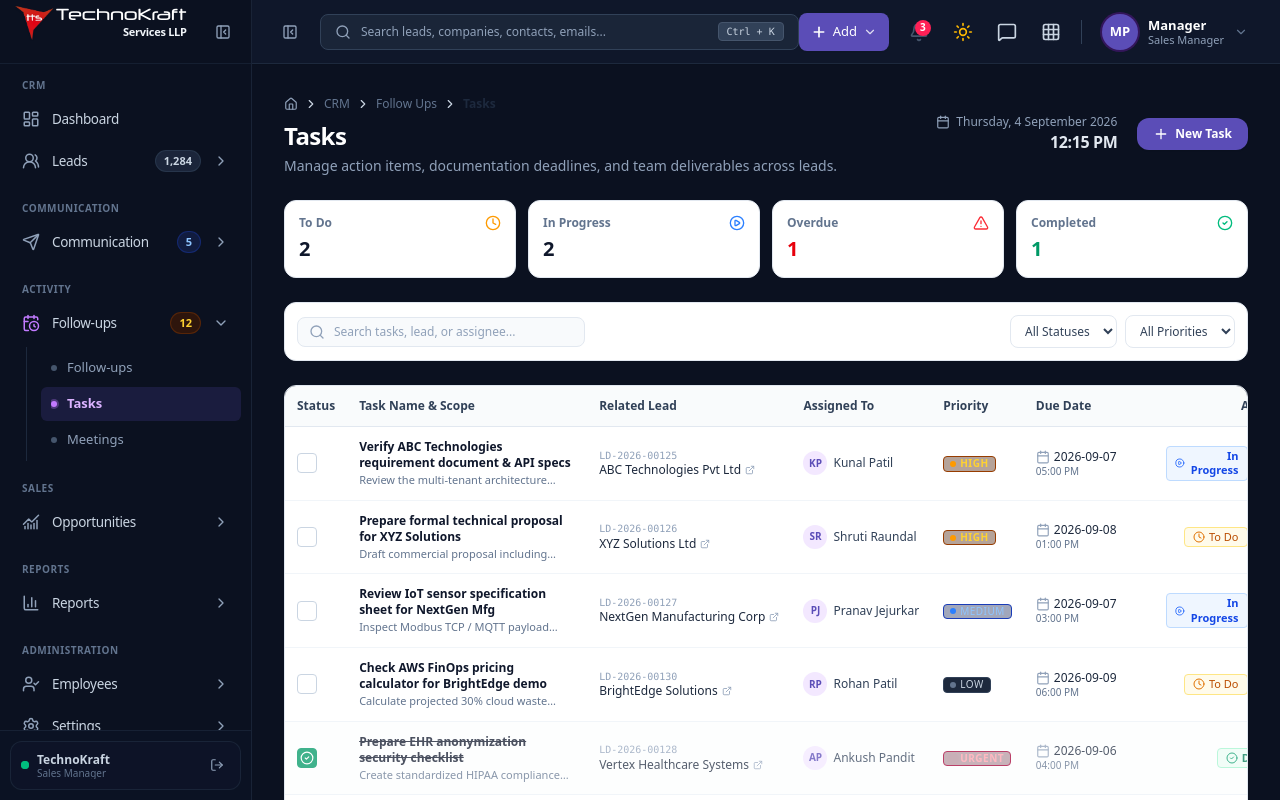
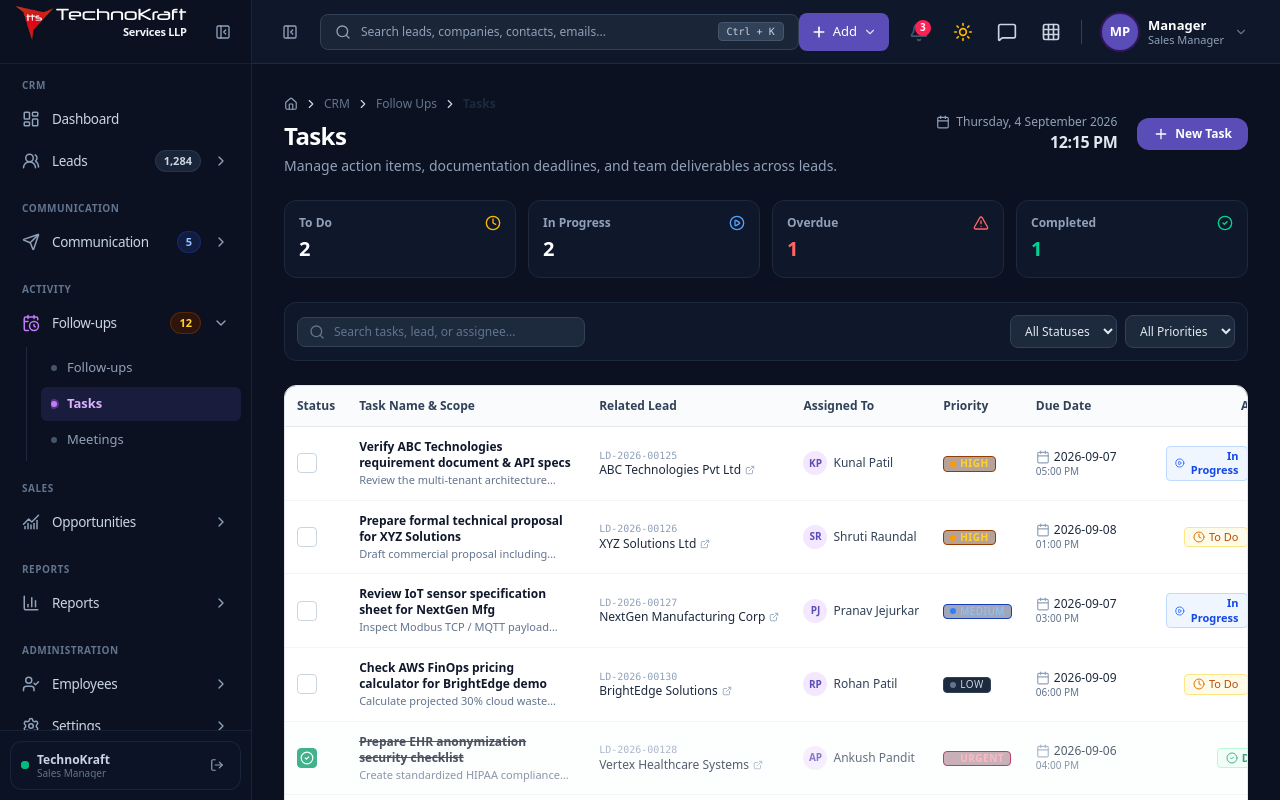
Before and after one commit to kunal96k/technokraft-crm, a React (Vite) app: page /follow-ups/tasks in a window 1280 px wide. Shown: the top 800 px of the page. Built offline with nearby package versions, Linux system fonts and the light colour scheme.

Commit message:
dark mode

```diff
--- a/src/pages/followups/TasksPage.tsx
+++ b/src/pages/followups/TasksPage.tsx
@@ -101,17 +101,17 @@ export const TasksPage: React.FC = () => {
         <button
           type="button"
           onClick={() => setStatusFilter(statusFilter === 'TODO' ? 'ALL' : 'TODO')}
-          className={`p-3.5 rounded-xl border text-left transition-all ${
+          className={`p-3.5 rounded-xl border text-left transition-all cursor-pointer ${
             statusFilter === 'TODO'
-              ? 'bg-amber-50/80 border-amber-300 ring-2 ring-amber-400/20'
-              : 'bg-white border-slate-200 hover:border-slate-300 shadow-2xs'
+              ? 'bg-amber-50/80 dark:bg-amber-950/40 border-amber-300 dark:border-amber-700/80 ring-2 ring-amber-400/20'
+              : 'bg-white dark:bg-slate-900 border-slate-200 dark:border-slate-800 hover:border-slate-300 dark:hover:border-slate-700 shadow-2xs'
           }`}
         >
           <div className="flex items-center justify-between">
-            <span className="text-xs font-semibold text-slate-500">To Do</span>
-            <Clock className="w-4 h-4 text-amber-500" />
+            <span className="text-xs font-semibold text-slate-500 dark:text-slate-400">To Do</span>
+            <Clock className="w-4 h-4 text-amber-500 dark:text-amber-400" />
           </div>
-          <div className="text-xl font-bold text-slate-900 mt-1">{todoCount}</div>
+          <div className="text-xl font-bold text-slate-900 dark:text-white mt-1">{todoCount}</div>
         </button>
 
         <button
@@ -119,17 +119,17 @@ export const TasksPage: React.FC = () => {
           onClick={() =>
             setStatusFilter(statusFilter === 'IN_PROGRESS' ? 'ALL' : 'IN_PROGRESS')
           }
-          className={`p-3.5 rounded-xl border text-left transition-all ${
+          className={`p-3.5 rounded-xl border text-left transition-all cursor-pointer ${
             statusFilter === 'IN_PROGRESS'
-              ? 'bg-blue-50/80 border-blue-300 ring-2 ring-blue-400/20'
-              : 'bg-white border-slate-200 hover:border-slate-300 shadow-2xs'
+              ? 'bg-blue-50/80 dark:bg-blue-950/40 border-blue-300 dark:border-blue-700/80 ring-2 ring-blue-400/20'
+              : 'bg-white dark:bg-slate-900 border-slate-200 dark:border-slate-800 hover:border-slate-300 dark:hover:border-slate-700 shadow-2xs'
           }`}
         >
           <div className="flex items-center justify-between">
-            <span className="text-xs font-semibold text-slate-500">In Progress</span>
-            <PlayCircle className="w-4 h-4 text-blue-500" />
+            <span className="text-xs font-semibold text-slate-500 dark:text-slate-400">In Progress</span>
+            <PlayCircle className="w-4 h-4 text-blue-500 dark:text-blue-400" />
           </div>
-          <div className="text-xl font-bold text-slate-900 mt-1">{inProgressCount}</div>
+          <div className="text-xl font-bold text-slate-900 dark:text-white mt-1">{inProgressCount}</div>
         </button>
 
         <button
@@ -137,17 +137,17 @@ export const TasksPage: React.FC = () => {
           onClick={() =>
             setStatusFilter(statusFilter === 'OVERDUE' ? 'ALL' : 'OVERDUE')
           }
-          className={`p-3.5 rounded-xl border text-left transition-all ${
+          className={`p-3.5 rounded-xl border text-left transition-all cursor-pointer ${
             statusFilter === 'OVERDUE'
-              ? 'bg-red-50/80 border-red-300 ring-2 ring-red-400/20'
-              : 'bg-white border-slate-200 hover:border-slate-300 shadow-2xs'
+              ? 'bg-red-50/80 dark:bg-red-950/40 border-red-300 dark:border-red-700/80 ring-2 ring-red-400/20'
+              : 'bg-white dark:bg-slate-900 border-slate-200 dark:border-slate-800 hover:border-slate-300 dark:hover:border-slate-700 shadow-2xs'
           }`}
         >
           <div className="flex items-center justify-between">
-            <span className="text-xs font-semibold text-slate-500">Overdue</span>
-            <AlertTriangle className="w-4 h-4 text-red-500" />
+            <span className="text-xs font-semibold text-slate-500 dark:text-slate-400">Overdue</span>
+            <AlertTriangle className="w-4 h-4 text-red-500 dark:text-red-400" />
           </div>
-          <div className="text-xl font-bold text-red-600 mt-1">{overdueCount}</div>
+          <div className="text-xl font-bold text-red-600 dark:text-red-400 mt-1">{overdueCount}</div>
         </button>
 
         <button
@@ -155,31 +155,31 @@ export const TasksPage: React.FC = () => {
           onClick={() =>
             setStatusFilter(statusFilter === 'COMPLETED' ? 'ALL' : 'COMPLETED')
           }
-          className={`p-3.5 rounded-xl border text-left transition-all ${
+          className={`p-3.5 rounded-xl border text-left transition-all cursor-pointer ${
             statusFilter === 'COMPLETED'
-              ? 'bg-emerald-50/80 border-emerald-300 ring-2 ring-emerald-400/20'
-              : 'bg-white border-slate-200 hover:border-slate-300 shadow-2xs'
+              ? 'bg-emerald-50/80 dark:bg-emerald-950/40 border-emerald-300 dark:border-emerald-700/80 ring-2 ring-emerald-400/20'
+              : 'bg-white dark:bg-slate-900 border-slate-200 dark:border-slate-800 hover:border-slate-300 dark:hover:border-slate-700 shadow-2xs'
           }`}
         >
           <div className="flex items-center justify-between">
-            <span className="text-xs font-semibold text-slate-500">Completed</span>
-            <CheckCircle2 className="w-4 h-4 text-emerald-500" />
+            <span className="text-xs font-semibold text-slate-500 dark:text-slate-400">Completed</span>
+            <CheckCircle2 className="w-4 h-4 text-emerald-500 dark:text-emerald-400" />
           </div>
-          <div className="text-xl font-bold text-emerald-600 mt-1">{completedCount}</div>
+          <div className="text-xl font-bold text-emerald-600 dark:text-emerald-400 mt-1">{completedCount}</div>
         </button>
       </div>
 
       {/* Filter toolbar */}
-      <div className="bg-white border border-slate-200 rounded-xl p-3 shadow-2xs flex flex-col sm:flex-row items-center justify-between gap-3 text-xs">
+      <div className="bg-white dark:bg-slate-900 border border-slate-200 dark:border-slate-800 rounded-xl p-3 shadow-2xs flex flex-col sm:flex-row items-center justify-between gap-3 text-xs">
         {/* Search */}
         <div className="relative w-full sm:w-72">
-          <Search className="w-4 h-4 text-slate-400 absolute left-3 top-1/2 -translate-y-1/2" />
+          <Search className="w-4 h-4 text-slate-400 dark:text-slate-500 absolute left-3 top-1/2 -translate-y-1/2" />
           <input
             type="text"
             value={searchQuery}
             onChange={(e) => setSearchQuery(e.target.value)}
             placeholder="Search tasks, lead, or assignee..."
-            className="w-full pl-9 pr-3 py-1.5 bg-slate-50 border border-slate-200 rounded-lg text-slate-800 placeholder-slate-400 focus:outline-none focus:ring-2 focus:ring-[#5B4DB7]/40"
+            className="w-full pl-9 pr-3 py-1.5 bg-slate-50 dark:bg-slate-800 border border-slate-200 dark:border-slate-700 rounded-lg text-slate-800 dark:text-slate-100 placeholder-slate-400 dark:placeholder-slate-500 focus:outline-none focus:ring-2 focus:ring-[#5B4DB7]/40 transition-colors"
           />
         </div>
 
@@ -188,7 +188,7 @@ export const TasksPage: React.FC = () => {
           <select
             value={statusFilter}
             onChange={(e) => setStatusFilter(e.target.value)}
-            className="px-2.5 py-1.5 bg-white border border-slate-200 rounded-lg text-slate-700"
+            className="px-2.5 py-1.5 bg-white dark:bg-slate-800 border border-slate-200 dark:border-slate-700 rounded-lg text-slate-700 dark:text-slate-200 cursor-pointer"
           >
             <option value="ALL">All Statuses</option>
             <option value="TODO">To Do</option>
@@ -200,7 +200,7 @@ export const TasksPage: React.FC = () => {
           <select
             value={priorityFilter}
             onChange={(e) => setPriorityFilter(e.target.value)}
-            className="px-2.5 py-1.5 bg-white border border-slate-200 rounded-lg text-slate-700"
+            className="px-2.5 py-1.5 bg-white dark:bg-slate-800 border border-slate-200 dark:border-slate-700 rounded-lg text-slate-700 dark:text-slate-200 cursor-pointer"
           >
             <option value="ALL">All Priorities</option>
             <option value="URGENT">Urgent</option>
@@ -217,7 +217,7 @@ export const TasksPage: React.FC = () => {
                 setPriorityFilter('ALL');
                 setSearchQuery('');
               }}
-              className="text-purple-700 hover:underline text-xs font-semibold px-2 py-1"
+              className="text-purple-700 dark:text-purple-400 hover:underline text-xs font-semibold px-2 py-1 cursor-pointer"
             >
               Reset
             </button>
```
